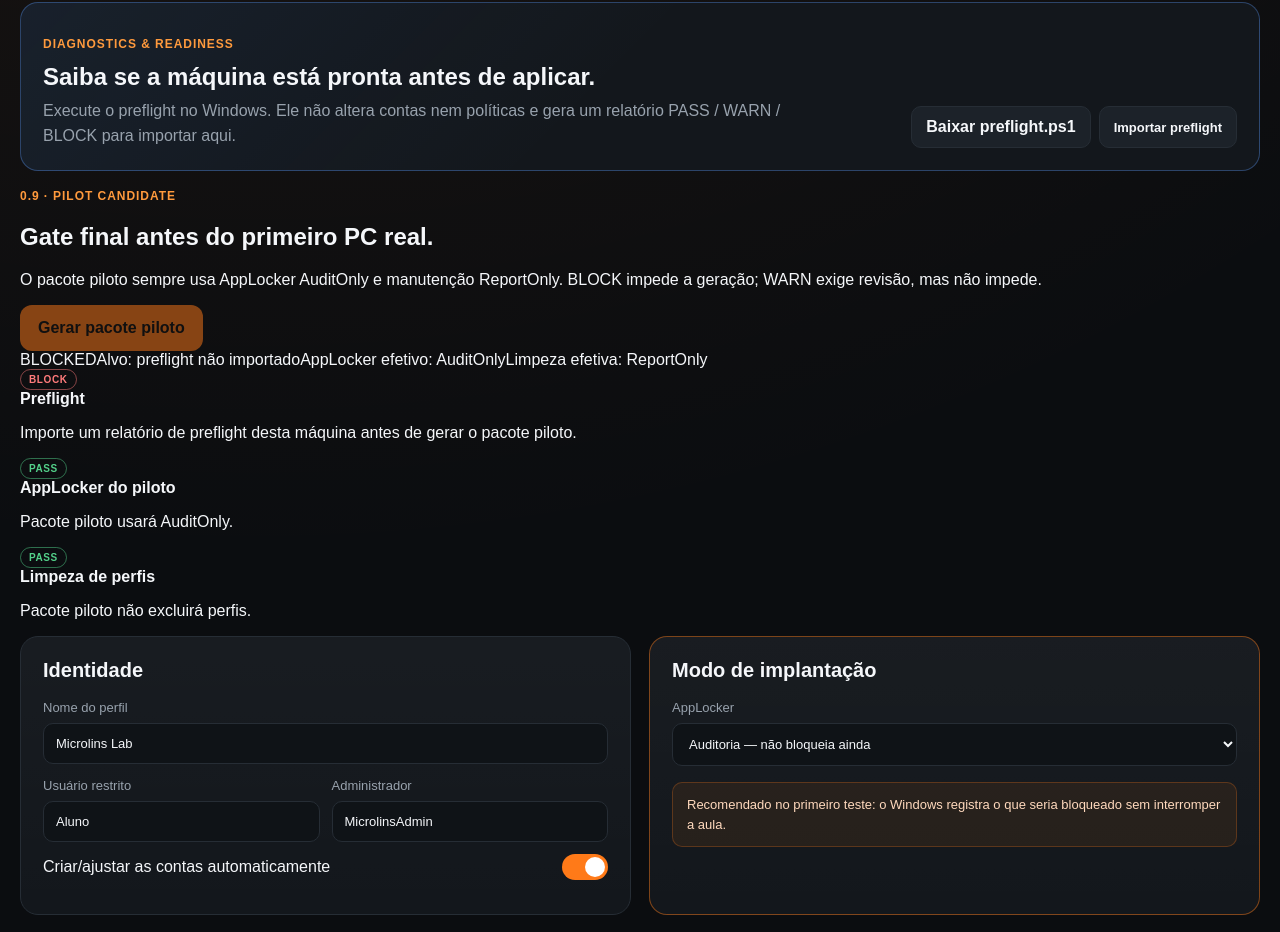
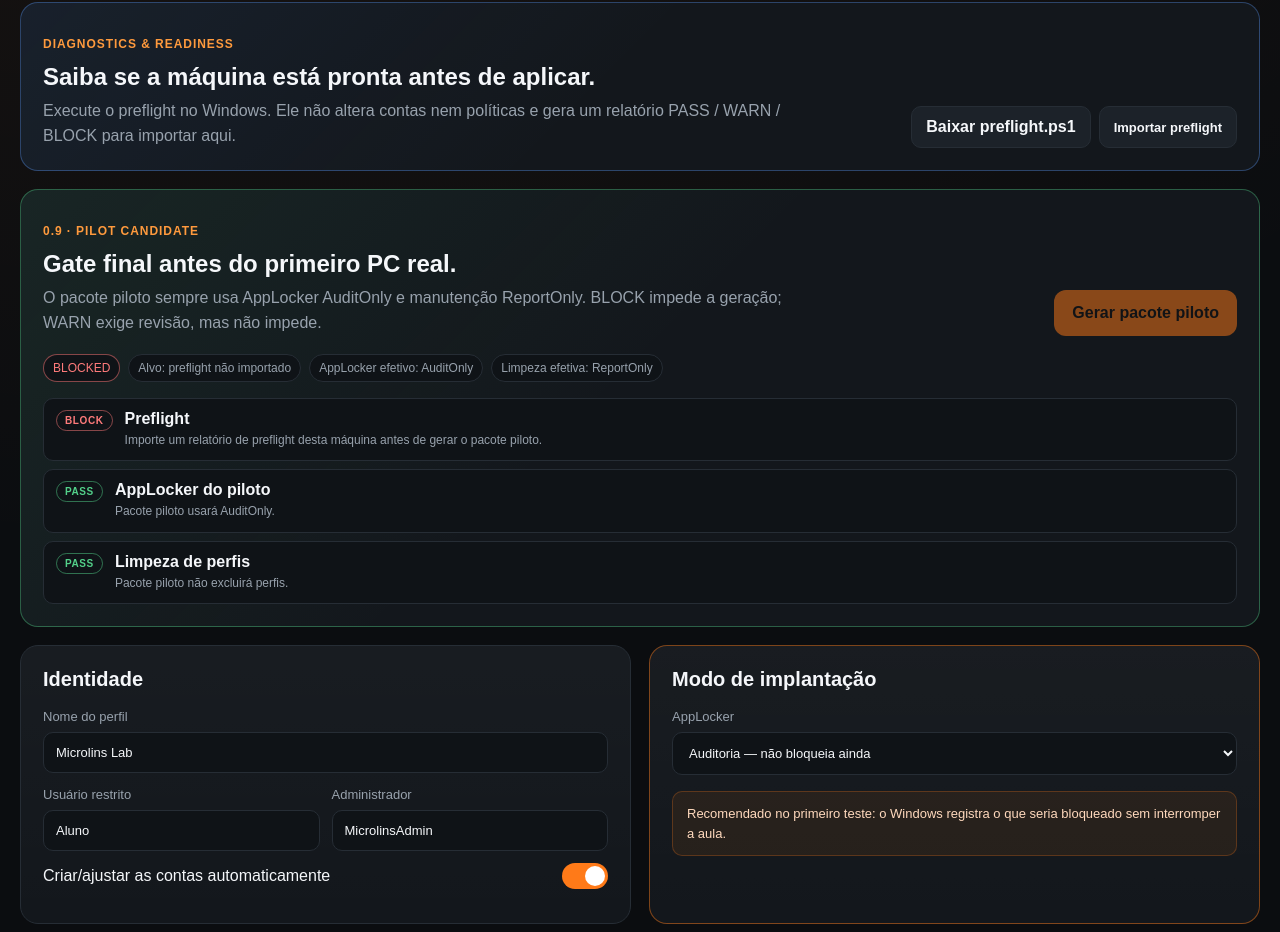
Before and after one commit to krrozino/winlab, a Next.js app: page / in a window 1280 px wide. Shown: the part 832-1764 px from the top of the page. Built offline with nearby package versions, Linux system fonts and the light colour scheme.

Commit message:
feat: style pilot candidate readiness gate

```diff
--- a/src/app/globals.css
+++ b/src/app/globals.css
@@ -1020,3 +1020,100 @@ button:disabled {
     align-items: flex-start;
   }
 }
+
+
+.pilotPanel {
+  margin-bottom: 18px;
+  padding: 22px;
+  border: 1px solid rgba(83, 209, 138, 0.38);
+  border-radius: 18px;
+  background:
+    linear-gradient(135deg, rgba(83, 209, 138, 0.08), transparent 48%),
+    var(--panel);
+}
+
+.pilotHeader {
+  display: flex;
+  align-items: end;
+  justify-content: space-between;
+  gap: 24px;
+}
+
+.pilotHeader h2 {
+  margin: 6px 0 8px;
+  font-size: 24px;
+}
+
+.pilotHeader p:not(.eyebrow) {
+  max-width: 780px;
+  margin: 0;
+  color: var(--muted);
+  line-height: 1.55;
+}
+
+.pilotSummary {
+  display: flex;
+  flex-wrap: wrap;
+  gap: 8px;
+  margin-top: 18px;
+}
+
+.pilotSummary > span {
+  border: 1px solid var(--border);
+  border-radius: 999px;
+  padding: 6px 9px;
+  background: var(--panel-2);
+  color: var(--muted);
+  font-size: 12px;
+}
+
+.pilotState.ready {
+  color: var(--success);
+  border-color: rgba(83, 209, 138, 0.5);
+}
+
+.pilotState.ready_with_warnings {
+  color: var(--warning);
+  border-color: rgba(255, 204, 102, 0.5);
+}
+
+.pilotState.blocked {
+  color: var(--danger);
+  border-color: rgba(255, 123, 123, 0.5);
+}
+
+.pilotGates {
+  display: grid;
+  gap: 8px;
+  margin-top: 16px;
+}
+
+.pilotGate {
+  display: flex;
+  align-items: start;
+  gap: 12px;
+  padding: 11px 12px;
+  border: 1px solid var(--border);
+  border-radius: 10px;
+  background: var(--panel-2);
+}
+
+.pilotGate strong,
+.pilotGate p {
+  display: block;
+  margin: 0;
+}
+
+.pilotGate p {
+  margin-top: 4px;
+  color: var(--muted);
+  font-size: 12px;
+  line-height: 1.45;
+}
+
+@media (max-width: 650px) {
+  .pilotHeader {
+    align-items: stretch;
+    flex-direction: column;
+  }
+}
```
